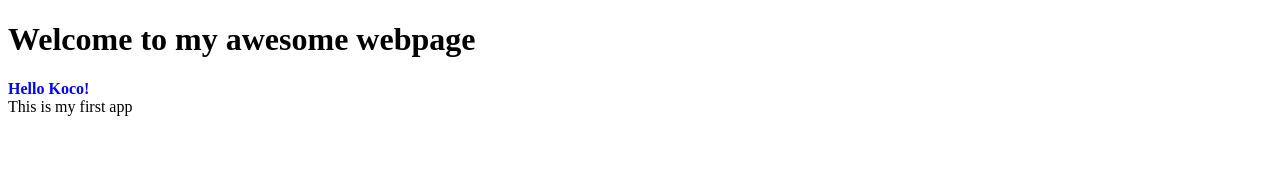
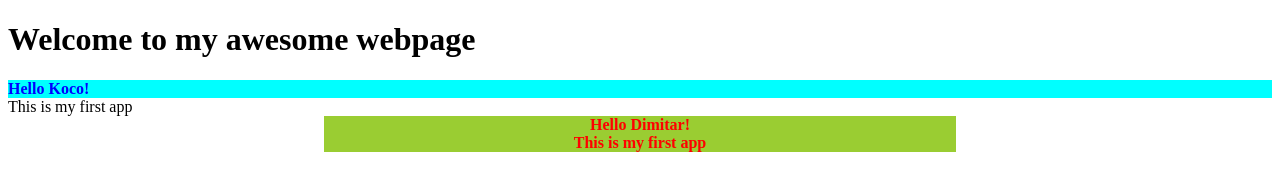
Before and after one commit to Dimitar80/my-app, a React app: page / in a window 1280 px wide. Built offline with nearby package versions, Linux system fonts and the light colour scheme.

Commit message:
React-My-App-14092019

```diff
--- /dev/null
+++ b/src/Article.js
@@ -0,0 +1,16 @@
+import React from 'react'
+import './style.css'
+
+// CLASS //
+const Article = () => {
+    return (
+       <React.Fragment>
+        {/* <div className='art'> */}
+        <div id='greeting' className='art'>Hello Dimitar!</div>
+        <div className='art'>This is my first app</div>
+        {/* </div> */}
+       </React.Fragment>
+    )
+}
+
+export default Article
--- a/src/index.js
+++ b/src/index.js
@@ -1,21 +1,56 @@
 // alert('Hello World!')
-
 // console.log("Test")
 
 import ReactDOM from 'react-dom'
 import React from 'react'
 import User from './User'
 import Heading from './Heading'
+import Article from './Article'
 
 
 const app = document.getElementById('app')
 
+// const name = 'Dimitar Pavlov'
+// const element = <h1>Hi, I am {name}</h1>;
+
+
+// CLASS //
 const Container = () => {
     return (
         <React.Fragment>
-        <Heading />
-        <User />
+         <Heading />
+         <User />
+         <Article />
         </React.Fragment>
     )
 }
-ReactDOM.render(<Container/>, app)
+
+ReactDOM.render(<Container/>, app);
+
+
+// PROBA START //
+// (function sayHello() {
+//     alert("hello DP!");
+// })();
+
+//  function sayHello() {
+//     alert("hello DP!");
+//  };
+//   sayHello();
+
+// class Rectangle {
+//     constructor(height, width) {
+//       this.height = height;
+//       this.width = width;
+//     }
+//   }
+//   alert(Rectangle);
+
+// let Rectangle = class Rectangle2 {
+//     constructor(height, width) {
+//       this.height = height;
+//       this.width = width;
+//     }
+//   };
+//   alert(Rectangle.name);
+  // PROBA END //
--- a/src/style.css
+++ b/src/style.css
@@ -1,4 +1,19 @@
 .text {
+    background-color: aqua;
     color: blue;
     font-weight: 700;
 }
+
+.art {
+    background-color: yellowgreen;
+    display: flex;
+    width: 50%;
+    /* align-content: center; */
+    /* align-items: center; */
+    margin: auto;
+    justify-content: center;
+    justify-items: center;
+    text-align: center;
+    color: red;
+    font-weight: 900;
+}
```
Also changed, not shown: src/User.js (line endings or trailing spaces), 1 other file.
